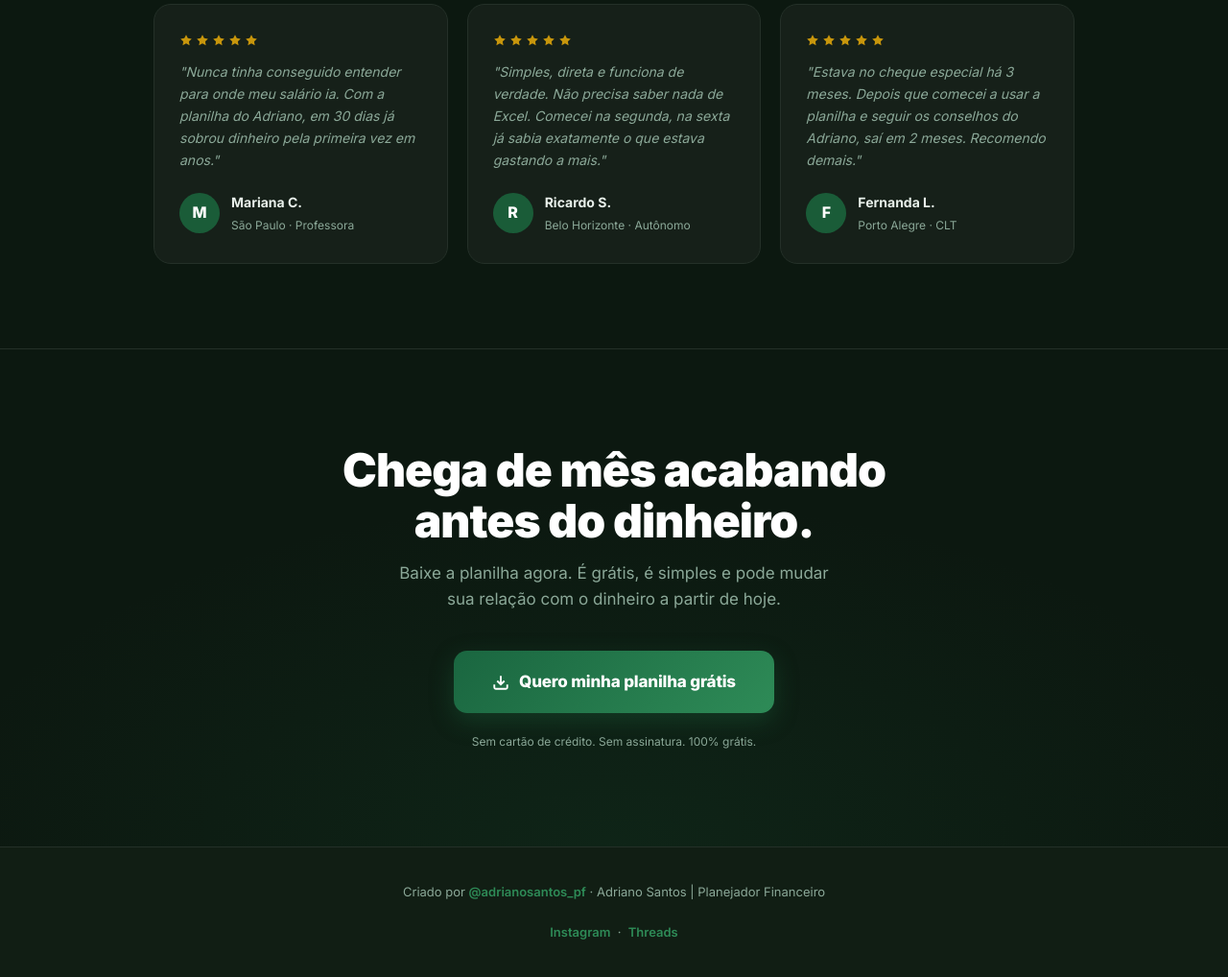
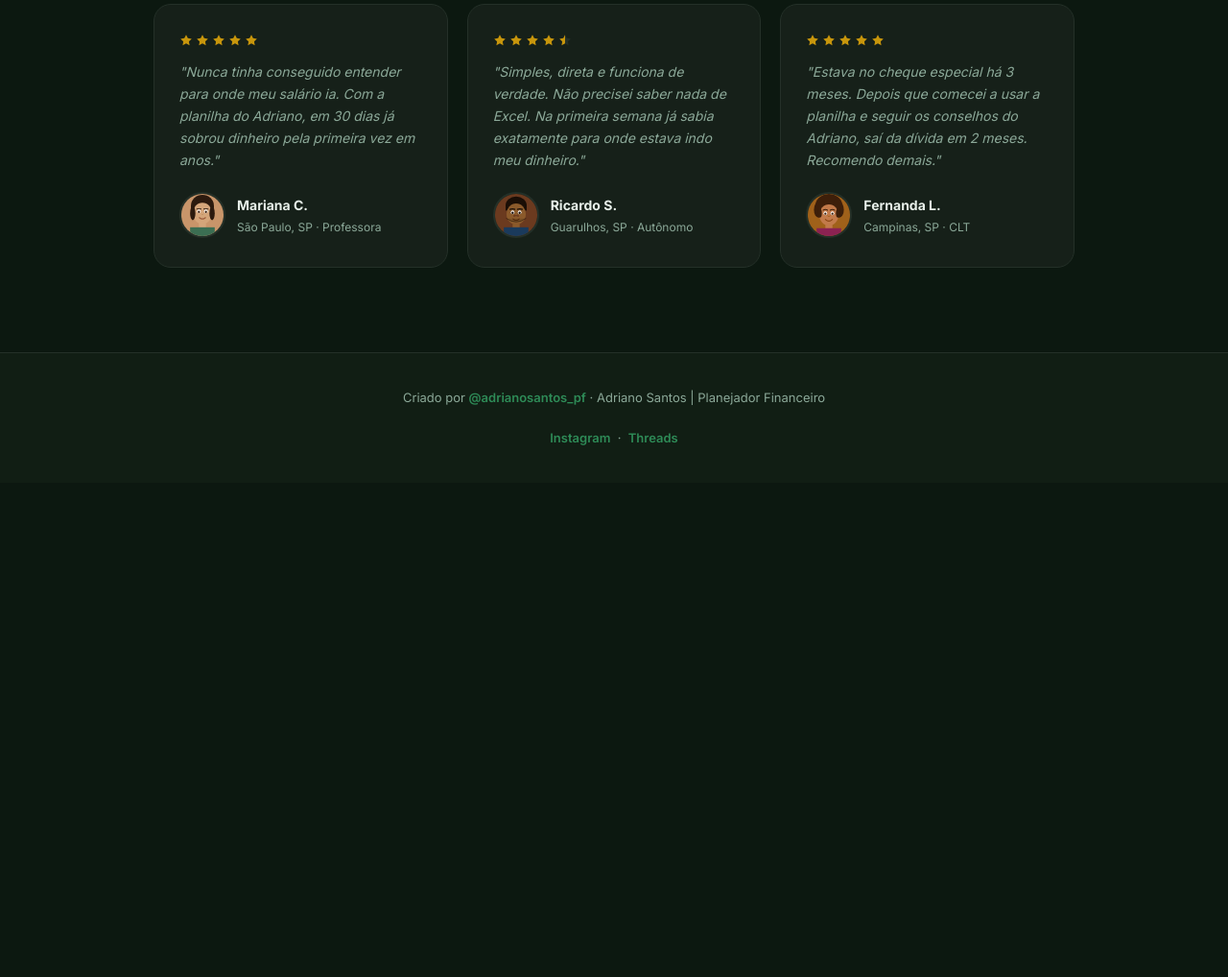
Before and after one commit to adrianomkt1-cmyk/adriano-financas, a website: page public/index.html in a window 1280 px wide. Shown: the part 3330-4348 px from the top of the page at 96% size. After the commit the page ends 3833 px from the top, so only its background shows below. Drawn offline with Linux system fonts and the light colour scheme.

Commit message:
feat: depoimentos com avatares SVG realistas + 4.5 estrelas + cidades SP; remove CTA após formulário

```diff
--- a/public/index.html
+++ b/public/index.html
@@ -566,67 +566,19 @@ a { color: inherit; text-decoration: none; }
   gap: 12px;
 }
 
-.depo-inicial {
-  width: 42px;
-  height: 42px;
+.depo-avatar {
+  width: 48px;
+  height: 48px;
   border-radius: 50%;
-  background: var(--verde);
-  display: flex;
-  align-items: center;
-  justify-content: center;
-  font-weight: 800;
-  font-size: 16px;
-  color: var(--branco);
+  overflow: hidden;
   flex-shrink: 0;
+  border: 2px solid var(--borda);
 }
+
+.depo-avatar svg { width: 100%; height: 100%; display: block; }
 
 .depo-nome { font-size: 14px; font-weight: 700; color: var(--texto); }
 .depo-desc { font-size: 12px; color: var(--texto2); margin-top: 2px; }
-
-/* ── CTA FINAL ── */
-.cta-final {
-  padding: 100px 20px;
-  text-align: center;
-  border-top: 1px solid var(--borda);
-  background: radial-gradient(ellipse 80% 100% at 50% 100%, rgba(26,92,56,0.18) 0%, transparent 70%);
-}
-
-.cta-final h2 {
-  font-size: clamp(30px, 5vw, 48px);
-  font-weight: 900;
-  color: var(--branco);
-  margin-bottom: 14px;
-  letter-spacing: -.02em;
-  line-height: 1.1;
-}
-
-.cta-final p {
-  color: var(--texto2);
-  font-size: 17px;
-  margin-bottom: 40px;
-  max-width: 480px;
-  margin-left: auto;
-  margin-right: auto;
-}
-
-.btn-cta {
-  display: inline-flex;
-  align-items: center;
-  gap: 10px;
-  background: linear-gradient(135deg, #1A6640, #2E8B57);
-  color: var(--branco);
-  border-radius: 14px;
-  padding: 19px 40px;
-  font-size: 17px;
-  font-weight: 800;
-  text-decoration: none;
-  box-shadow: 0 8px 24px rgba(26,92,56,0.45);
-  transition: transform .15s, box-shadow .15s;
-  letter-spacing: -.01em;
-}
-
-.btn-cta:hover { transform: translateY(-2px); box-shadow: 0 14px 32px rgba(26,92,56,0.55); }
-.btn-cta svg { width: 18px; height: 18px; }
 
 /* ── FOOTER ── */
 footer {
@@ -859,6 +811,8 @@ footer a:hover { text-decoration: underline; }
   <p class="section-sub">Sem promessa de enriquecimento rápido. Só controle, clareza e resultado.</p>
 
   <div class="grid-3">
+
+    <!-- Depoimento 1 — Mariana, 5 estrelas, SP capital -->
     <div class="depo">
       <div class="depo-stars">
         <svg viewBox="0 0 24 24" fill="currentColor"><polygon points="12 2 15.09 8.26 22 9.27 17 14.14 18.18 21.02 12 17.77 5.82 21.02 7 14.14 2 9.27 8.91 8.26 12 2"/></svg>
@@ -869,14 +823,100 @@ footer a:hover { text-decoration: underline; }
       </div>
       <p>"Nunca tinha conseguido entender para onde meu salário ia. Com a planilha do Adriano, em 30 dias já sobrou dinheiro pela primeira vez em anos."</p>
       <div class="depo-autor">
-        <div class="depo-inicial">M</div>
+        <div class="depo-avatar">
+          <!-- Mariana: mulher, pele clara-média, cabelo escuro liso -->
+          <svg viewBox="0 0 48 48" xmlns="http://www.w3.org/2000/svg">
+            <rect width="48" height="48" fill="#C8956A"/>
+            <!-- cabelo -->
+            <ellipse cx="24" cy="13" rx="13" ry="12" fill="#2C1A0E"/>
+            <rect x="11" y="13" width="26" height="10" fill="#2C1A0E"/>
+            <!-- rosto -->
+            <ellipse cx="24" cy="22" rx="11" ry="12" fill="#D4A57A"/>
+            <!-- cabelo lateral -->
+            <ellipse cx="13" cy="22" rx="3" ry="8" fill="#2C1A0E"/>
+            <ellipse cx="35" cy="22" rx="3" ry="8" fill="#2C1A0E"/>
+            <!-- olhos -->
+            <ellipse cx="20" cy="20" rx="2" ry="2.2" fill="#fff"/>
+            <ellipse cx="28" cy="20" rx="2" ry="2.2" fill="#fff"/>
+            <ellipse cx="20" cy="20.5" rx="1.2" ry="1.3" fill="#3D1F0A"/>
+            <ellipse cx="28" cy="20.5" rx="1.2" ry="1.3" fill="#3D1F0A"/>
+            <!-- sobrancelhas -->
+            <path d="M17.5 17.2 Q20 16.4 22.5 17.2" stroke="#2C1A0E" stroke-width="1" fill="none" stroke-linecap="round"/>
+            <path d="M25.5 17.2 Q28 16.4 30.5 17.2" stroke="#2C1A0E" stroke-width="1" fill="none" stroke-linecap="round"/>
+            <!-- nariz -->
+            <path d="M23 23 Q24 25 25 23" stroke="#B8895A" stroke-width="0.8" fill="none" stroke-linecap="round"/>
+            <!-- boca sorrindo -->
+            <path d="M20.5 27 Q24 30 27.5 27" stroke="#9A5A3A" stroke-width="1.2" fill="none" stroke-linecap="round"/>
+            <!-- pescoço e corpo -->
+            <rect x="20" y="33" width="8" height="6" fill="#D4A57A"/>
+            <rect x="10" y="38" width="28" height="10" fill="#3B6E52"/>
+          </svg>
+        </div>
         <div>
           <div class="depo-nome">Mariana C.</div>
-          <div class="depo-desc">São Paulo · Professora</div>
+          <div class="depo-desc">São Paulo, SP · Professora</div>
         </div>
       </div>
     </div>
 
+    <!-- Depoimento 2 — Ricardo, 4.5 estrelas, Guarulhos -->
+    <div class="depo">
+      <div class="depo-stars">
+        <svg viewBox="0 0 24 24" fill="currentColor"><polygon points="12 2 15.09 8.26 22 9.27 17 14.14 18.18 21.02 12 17.77 5.82 21.02 7 14.14 2 9.27 8.91 8.26 12 2"/></svg>
+        <svg viewBox="0 0 24 24" fill="currentColor"><polygon points="12 2 15.09 8.26 22 9.27 17 14.14 18.18 21.02 12 17.77 5.82 21.02 7 14.14 2 9.27 8.91 8.26 12 2"/></svg>
+        <svg viewBox="0 0 24 24" fill="currentColor"><polygon points="12 2 15.09 8.26 22 9.27 17 14.14 18.18 21.02 12 17.77 5.82 21.02 7 14.14 2 9.27 8.91 8.26 12 2"/></svg>
+        <svg viewBox="0 0 24 24" fill="currentColor"><polygon points="12 2 15.09 8.26 22 9.27 17 14.14 18.18 21.02 12 17.77 5.82 21.02 7 14.14 2 9.27 8.91 8.26 12 2"/></svg>
+        <!-- meia estrela -->
+        <svg viewBox="0 0 24 24">
+          <defs>
+            <linearGradient id="half">
+              <stop offset="50%" stop-color="#C8960C"/>
+              <stop offset="50%" stop-color="#243028"/>
+            </linearGradient>
+          </defs>
+          <polygon points="12 2 15.09 8.26 22 9.27 17 14.14 18.18 21.02 12 17.77 5.82 21.02 7 14.14 2 9.27 8.91 8.26 12 2" fill="url(#half)"/>
+        </svg>
+      </div>
+      <p>"Simples, direta e funciona de verdade. Não precisei saber nada de Excel. Na primeira semana já sabia exatamente para onde estava indo meu dinheiro."</p>
+      <div class="depo-autor">
+        <div class="depo-avatar">
+          <!-- Ricardo: homem, pele morena escura, cabelo curto -->
+          <svg viewBox="0 0 48 48" xmlns="http://www.w3.org/2000/svg">
+            <rect width="48" height="48" fill="#6B3A1F"/>
+            <!-- cabelo curto -->
+            <ellipse cx="24" cy="13" rx="12" ry="10" fill="#1A0E06"/>
+            <rect x="12" y="13" width="24" height="6" fill="#1A0E06"/>
+            <!-- rosto -->
+            <ellipse cx="24" cy="23" rx="11" ry="12" fill="#8B5A2B"/>
+            <!-- olhos -->
+            <ellipse cx="20" cy="21" rx="2" ry="2.2" fill="#fff"/>
+            <ellipse cx="28" cy="21" rx="2" ry="2.2" fill="#fff"/>
+            <ellipse cx="20" cy="21.5" rx="1.3" ry="1.3" fill="#1A0E06"/>
+            <ellipse cx="28" cy="21.5" rx="1.3" ry="1.3" fill="#1A0E06"/>
+            <!-- sobrancelhas grossas -->
+            <path d="M17 17.5 Q20 16.5 22.5 17.5" stroke="#1A0E06" stroke-width="1.4" fill="none" stroke-linecap="round"/>
+            <path d="M25.5 17.5 Q28 16.5 31 17.5" stroke="#1A0E06" stroke-width="1.4" fill="none" stroke-linecap="round"/>
+            <!-- nariz mais largo -->
+            <path d="M22.5 24 Q24 26.5 25.5 24" stroke="#6B3A1F" stroke-width="1" fill="none" stroke-linecap="round"/>
+            <ellipse cx="22" cy="25" rx="1.5" ry="1" fill="#6B3A1F"/>
+            <ellipse cx="26" cy="25" rx="1.5" ry="1" fill="#6B3A1F"/>
+            <!-- boca -->
+            <path d="M20.5 28.5 Q24 31.5 27.5 28.5" stroke="#5A2D10" stroke-width="1.2" fill="none" stroke-linecap="round"/>
+            <!-- barba leve -->
+            <path d="M13 28 Q24 36 35 28" stroke="#1A0E06" stroke-width="0.5" fill="rgba(26,14,6,0.15)" stroke-linecap="round"/>
+            <!-- pescoço e corpo -->
+            <rect x="20" y="34" width="8" height="5" fill="#8B5A2B"/>
+            <rect x="10" y="38" width="28" height="10" fill="#1A3A5C"/>
+          </svg>
+        </div>
+        <div>
+          <div class="depo-nome">Ricardo S.</div>
+          <div class="depo-desc">Guarulhos, SP · Autônomo</div>
+        </div>
+      </div>
+    </div>
+
+    <!-- Depoimento 3 — Fernanda, 5 estrelas, Campinas -->
     <div class="depo">
       <div class="depo-stars">
         <svg viewBox="0 0 24 24" fill="currentColor"><polygon points="12 2 15.09 8.26 22 9.27 17 14.14 18.18 21.02 12 17.77 5.82 21.02 7 14.14 2 9.27 8.91 8.26 12 2"/></svg>
@@ -885,45 +925,48 @@ footer a:hover { text-decoration: underline; }
         <svg viewBox="0 0 24 24" fill="currentColor"><polygon points="12 2 15.09 8.26 22 9.27 17 14.14 18.18 21.02 12 17.77 5.82 21.02 7 14.14 2 9.27 8.91 8.26 12 2"/></svg>
         <svg viewBox="0 0 24 24" fill="currentColor"><polygon points="12 2 15.09 8.26 22 9.27 17 14.14 18.18 21.02 12 17.77 5.82 21.02 7 14.14 2 9.27 8.91 8.26 12 2"/></svg>
       </div>
-      <p>"Simples, direta e funciona de verdade. Não precisa saber nada de Excel. Comecei na segunda, na sexta já sabia exatamente o que estava gastando a mais."</p>
+      <p>"Estava no cheque especial há 3 meses. Depois que comecei a usar a planilha e seguir os conselhos do Adriano, saí da dívida em 2 meses. Recomendo demais."</p>
       <div class="depo-autor">
-        <div class="depo-inicial">R</div>
+        <div class="depo-avatar">
+          <!-- Fernanda: mulher, pele morena clara, cabelo cacheado -->
+          <svg viewBox="0 0 48 48" xmlns="http://www.w3.org/2000/svg">
+            <rect width="48" height="48" fill="#A0611A"/>
+            <!-- cabelo cacheado (fundo) -->
+            <ellipse cx="24" cy="11" rx="14" ry="11" fill="#3D1F0A"/>
+            <ellipse cx="12" cy="18" rx="5" ry="9" fill="#3D1F0A"/>
+            <ellipse cx="36" cy="18" rx="5" ry="9" fill="#3D1F0A"/>
+            <ellipse cx="14" cy="12" rx="5" ry="7" fill="#3D1F0A"/>
+            <ellipse cx="34" cy="12" rx="5" ry="7" fill="#3D1F0A"/>
+            <!-- rosto -->
+            <ellipse cx="24" cy="24" rx="11" ry="12" fill="#C27A4A"/>
+            <!-- cachos nas laterais sobre o rosto -->
+            <ellipse cx="13.5" cy="22" rx="2.5" ry="5" fill="#3D1F0A"/>
+            <ellipse cx="34.5" cy="22" rx="2.5" ry="5" fill="#3D1F0A"/>
+            <!-- olhos -->
+            <ellipse cx="20" cy="22" rx="2" ry="2.2" fill="#fff"/>
+            <ellipse cx="28" cy="22" rx="2" ry="2.2" fill="#fff"/>
+            <ellipse cx="20" cy="22.5" rx="1.2" ry="1.3" fill="#3D1F0A"/>
+            <ellipse cx="28" cy="22.5" rx="1.2" ry="1.3" fill="#3D1F0A"/>
+            <!-- sobrancelhas arqueadas -->
+            <path d="M17.5 18.5 Q20 17.2 22.5 18.5" stroke="#3D1F0A" stroke-width="1.1" fill="none" stroke-linecap="round"/>
+            <path d="M25.5 18.5 Q28 17.2 30.5 18.5" stroke="#3D1F0A" stroke-width="1.1" fill="none" stroke-linecap="round"/>
+            <!-- nariz -->
+            <path d="M22.5 25 Q24 27 25.5 25" stroke="#A0611A" stroke-width="0.9" fill="none" stroke-linecap="round"/>
+            <!-- boca sorrindo amplo -->
+            <path d="M20 29 Q24 33 28 29" stroke="#8B4513" stroke-width="1.2" fill="none" stroke-linecap="round"/>
+            <!-- pescoço e roupa -->
+            <rect x="20" y="35" width="8" height="5" fill="#C27A4A"/>
+            <rect x="10" y="39" width="28" height="10" fill="#8B2252"/>
+          </svg>
+        </div>
         <div>
-          <div class="depo-nome">Ricardo S.</div>
-          <div class="depo-desc">Belo Horizonte · Autônomo</div>
+          <div class="depo-nome">Fernanda L.</div>
+          <div class="depo-desc">Campinas, SP · CLT</div>
         </div>
       </div>
     </div>
 
-    <div class="depo">
-      <div class="depo-stars">
-        <svg viewBox="0 0 24 24" fill="currentColor"><polygon points="12 2 15.09 8.26 22 9.27 17 14.14 18.18 21.02 12 17.77 5.82 21.02 7 14.14 2 9.27 8.91 8.26 12 2"/></svg>
-        <svg viewBox="0 0 24 24" fill="currentColor"><polygon points="12 2 15.09 8.26 22 9.27 17 14.14 18.18 21.02 12 17.77 5.82 21.02 7 14.14 2 9.27 8.91 8.26 12 2"/></svg>
-        <svg viewBox="0 0 24 24" fill="currentColor"><polygon points="12 2 15.09 8.26 22 9.27 17 14.14 18.18 21.02 12 17.77 5.82 21.02 7 14.14 2 9.27 8.91 8.26 12 2"/></svg>
-        <svg viewBox="0 0 24 24" fill="currentColor"><polygon points="12 2 15.09 8.26 22 9.27 17 14.14 18.18 21.02 12 17.77 5.82 21.02 7 14.14 2 9.27 8.91 8.26 12 2"/></svg>
-        <svg viewBox="0 0 24 24" fill="currentColor"><polygon points="12 2 15.09 8.26 22 9.27 17 14.14 18.18 21.02 12 17.77 5.82 21.02 7 14.14 2 9.27 8.91 8.26 12 2"/></svg>
-      </div>
-      <p>"Estava no cheque especial há 3 meses. Depois que comecei a usar a planilha e seguir os conselhos do Adriano, saí em 2 meses. Recomendo demais."</p>
-      <div class="depo-autor">
-        <div class="depo-inicial">F</div>
-        <div>
-          <div class="depo-nome">Fernanda L.</div>
-          <div class="depo-desc">Porto Alegre · CLT</div>
-        </div>
-      </div>
-    </div>
   </div>
-</section>
-
-<!-- ══════════════════ CTA FINAL ══════════════════ -->
-<section class="cta-final">
-  <h2>Chega de mês acabando<br>antes do dinheiro.</h2>
-  <p>Baixe a planilha agora. É grátis, é simples e pode mudar sua relação com o dinheiro a partir de hoje.</p>
-  <a href="#topo" class="btn-cta">
-    <svg viewBox="0 0 24 24" fill="none" stroke="currentColor" stroke-width="2.5"><path d="M21 15v4a2 2 0 0 1-2 2H5a2 2 0 0 1-2-2v-4"/><polyline points="7 10 12 15 17 10"/><line x1="12" y1="15" x2="12" y2="3"/></svg>
-    Quero minha planilha grátis
-  </a>
-  <p style="color:var(--texto2);font-size:12px;margin-top:20px;margin-bottom:0;">Sem cartão de crédito. Sem assinatura. 100% grátis.</p>
 </section>
 
 <!-- ══════════════════ FOOTER ══════════════════ -->
```
